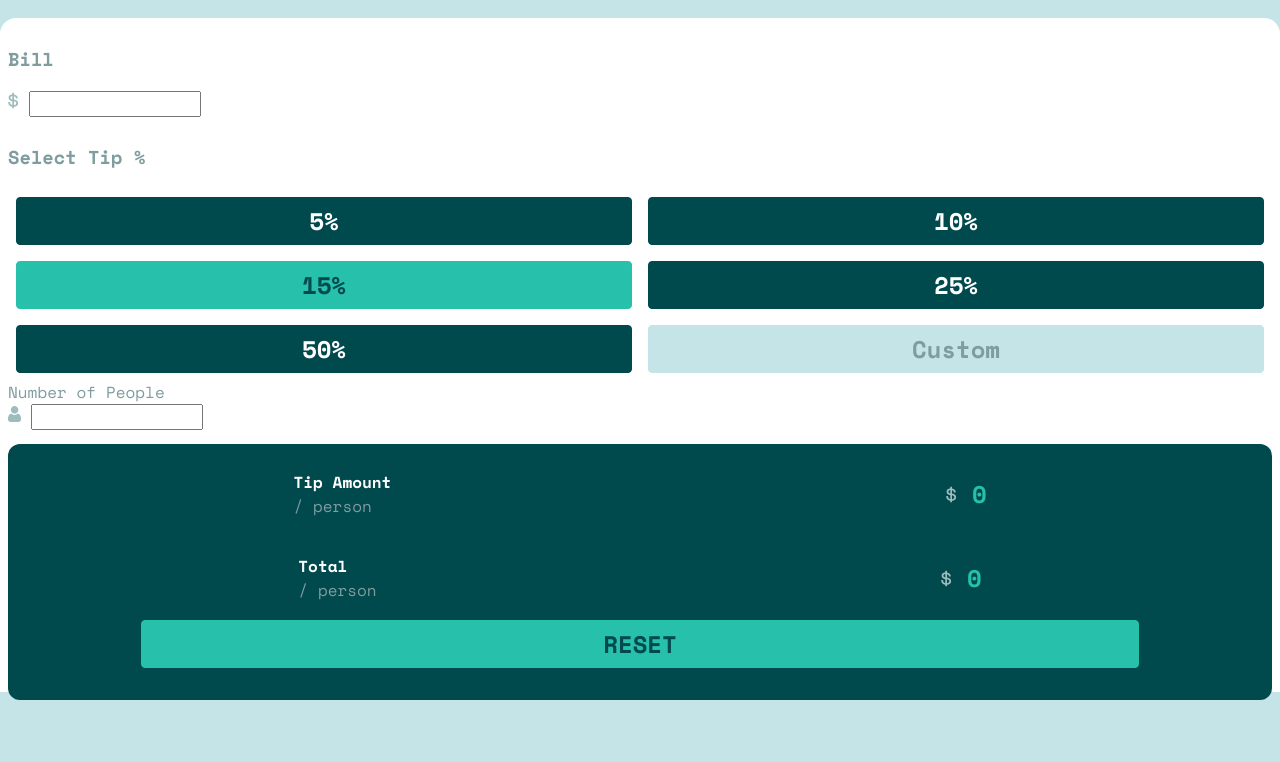
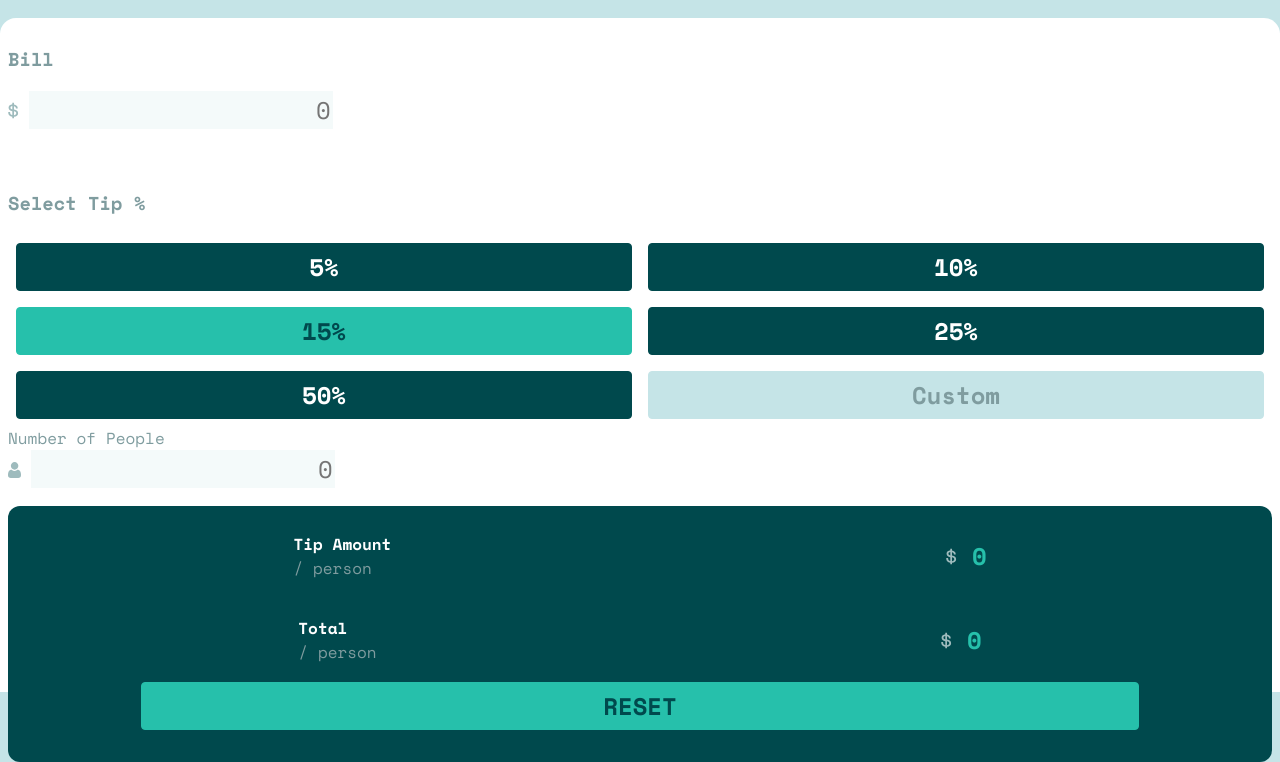
Before and after one commit to Caresle-Archive/tip-calculator, a plain HTML site: page index.html in a window 1280 px wide. Shown: the part 78-840 px from the top of the page. Before the commit the page ends 800 px from the top, so only its background shows below. Drawn offline with nearby package versions, Linux system fonts and the light colour scheme.

Commit message:
Add input style

```diff
--- a/index.html
+++ b/index.html
@@ -28,7 +28,7 @@
           <h3 class="text--gray">Bill</h3>
           <div>
             <img src="./images/icon-dollar.svg" alt="" />
-            <input type="number" name="" id="" />
+            <input class="text--primary-dark text--right" placeholder="0" type="number" name="" id="" />
           </div>
         </div>
 
@@ -48,7 +48,7 @@
           <span class="text--gray">Number of People</span>
           <div>
             <img src="./images/icon-person.svg" alt="" />
-            <input type="number" name="" id="" />
+            <input class="text--primary-dark text--right" type="number" name="" id="" placeholder="0"/>
           </div>
         </div>
 
--- /dev/null
+++ b/scss/_input.scss
@@ -0,0 +1,16 @@
+@use 'variables' as var;
+
+input {
+	font-size: var.$font-size-forms;
+	background-color: var.$light-grayish-cyan-2;
+	border: none;
+}
+
+input[type="number"]::-webkit-outer-spin-button,
+input[type="number"]::-webkit-inner-spin-button {
+	-webkit-appearance: none;
+}
+
+input[type="number"] {
+	-moz-appearance: textfield;
+}
--- a/scss/_text.scss
+++ b/scss/_text.scss
@@ -92,6 +92,10 @@
 	text-align: center;
 }
 
+.text--right {
+	text-align: right;
+}
+
 .text--uppercase {
 	text-transform: uppercase;
 }
--- a/scss/style.scss
+++ b/scss/style.scss
@@ -7,6 +7,7 @@
 @use 'buttons';
 
 @use 'card';
+@use 'input';
 
 * {
 	font-family: 'Space Mono', monospace;
@@ -30,7 +31,7 @@ html, body {
 	background-color: var.$white;
 	display: grid;
 	grid-template-columns: 1fr;
-	grid-template-rows: 98px 256px 64px 256px;
+	grid-template-rows: 144px 256px 80px 256px;
 }
 
 #dollar {
```
Also changed, not shown: css/style.css, 1 other file.
